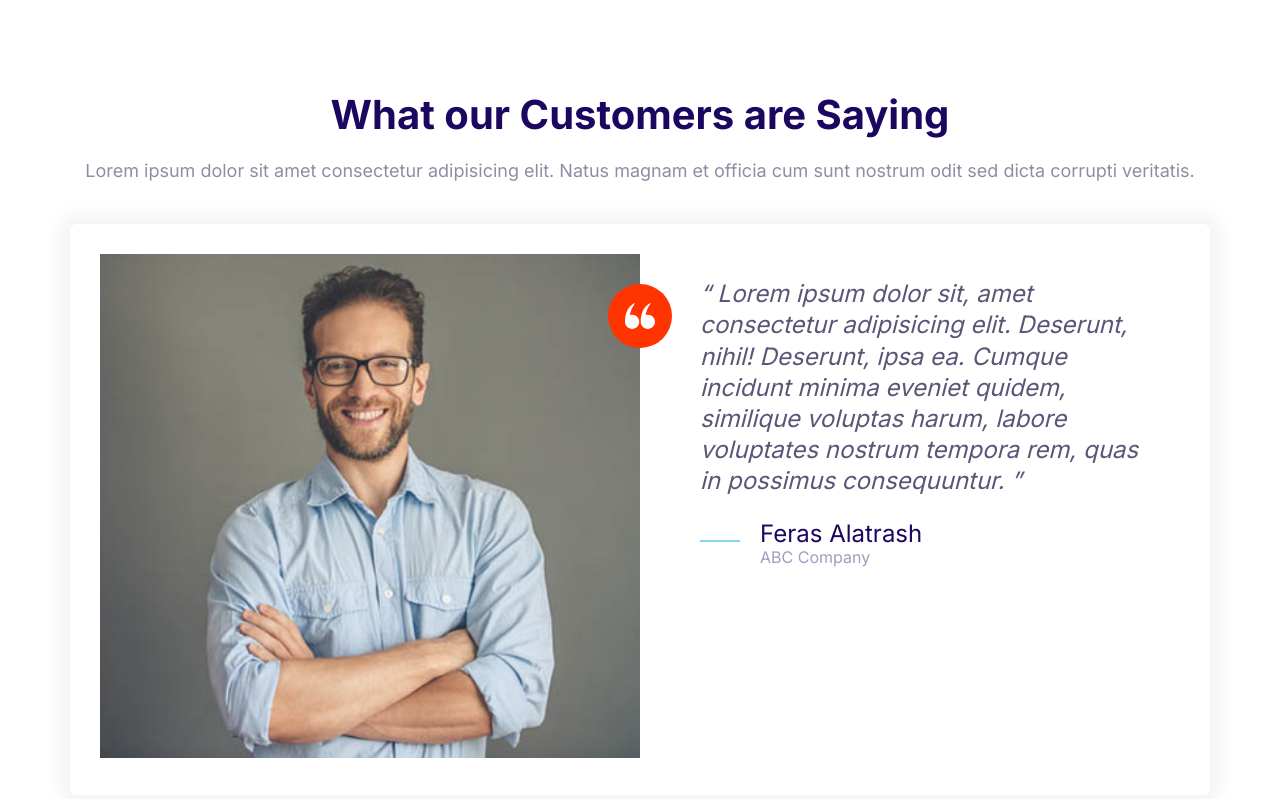
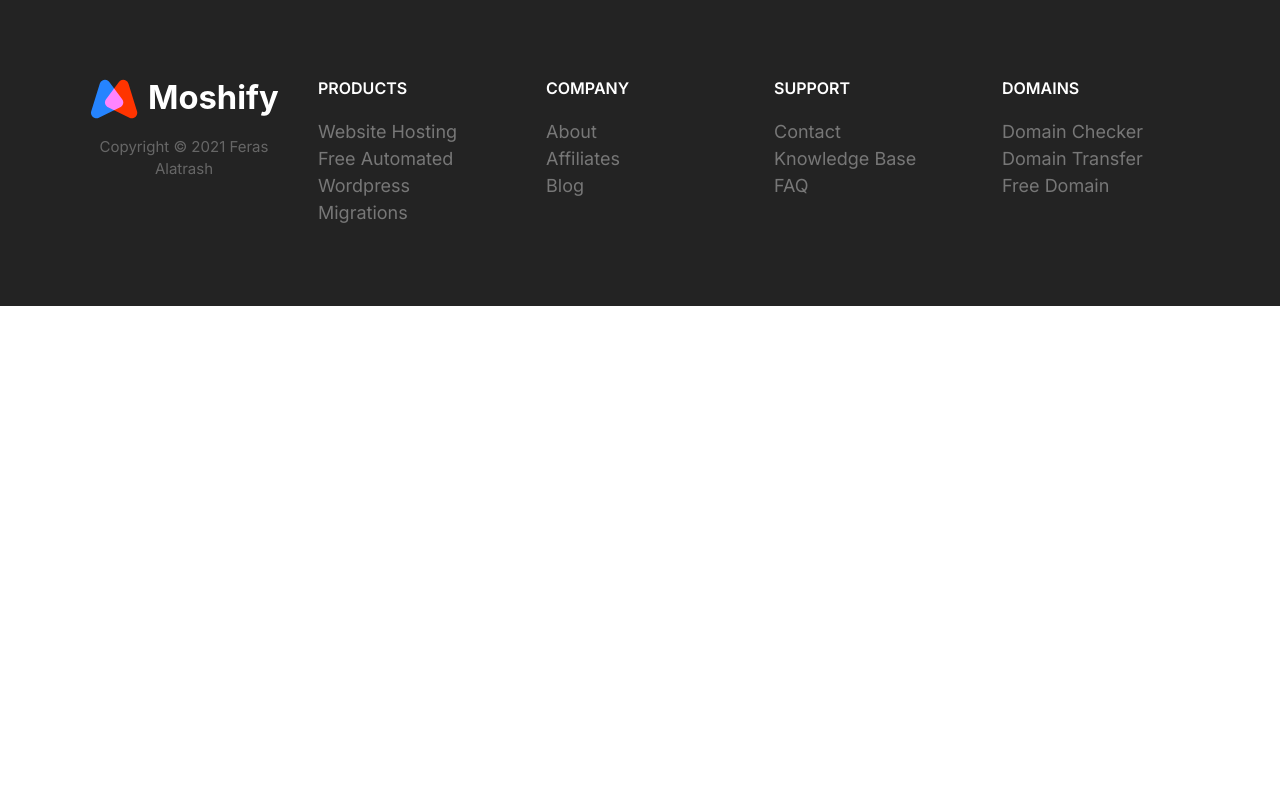
Before and after one commit to FER4S/Moshify, a plain HTML site: page index.html in a window 1280 px wide. Drawn offline with Linux system fonts and the light colour scheme.

Commit message:
Build Footer.

```diff
--- a/css/styles.css
+++ b/css/styles.css
@@ -770,3 +770,75 @@ a {
     max-width: 700px;
   }
 }
+
+/* Footer */
+
+.footer {
+  background: #232323;
+}
+
+.footer a {
+  color: #777;
+  transition: color 0.3s;
+}
+.footer a:hover {
+  color: #fff;
+}
+
+.footer__section {
+  padding: 2rem;
+  border-bottom: 1px solid #393939;
+}
+
+.footer__section .list {
+  margin: 0;
+}
+
+.footer__heading {
+  text-transform: uppercase;
+  font-weight: 600;
+}
+
+.footer__brand {
+  margin-top: 5rem;
+  text-align: center;
+}
+
+.footer__brand img {
+  /* TODO: should apply this to all images */
+  width: 100%;
+  max-width: 230px;
+}
+
+.footer__copyright {
+  font-size: 2.1rem;
+  color: #fff;
+  opacity: 0.3;
+}
+
+@media screen and (min-width: 768px) {
+  .footer__sections {
+    grid-template-columns: repeat(auto-fit, minmax(10rem, 1fr));
+  }
+  .footer .collapsible__chevron {
+    display: none;
+  }
+  .footer .collapsible__content {
+    opacity: 1;
+    max-height: 100%;
+  }
+  .footer__brand {
+    order: -1;
+    margin-top: 1rem;
+  }
+  .footer__copyright {
+    font-size: 1.5rem;
+  }
+
+  .footer__section {
+    border: 0;
+  }
+  .footer__heading {
+    font-size: 1.6rem;
+  }
+}
--- a/index.html
+++ b/index.html
@@ -13,50 +13,79 @@
     <link rel="stylesheet" href="css/styles.css" />
   </head>
   <body>
-    <section class="block">
-      <header class="block__header">
-        <h2>What our Customers are Saying</h2>
-        <p>
-          Lorem ipsum dolor sit amet consectetur adipisicing elit. Natus magnam
-          et officia cum sunt nostrum odit sed dicta corrupti veritatis.
-        </p>
+    <footer class="block block--dark footer">
+      <div class="container grid footer__sections">
+        <section class="collapsible collapsible--expanded footer__section">
+          <header class="collapsible__header">
+            <h2 class="collapsible__heading footer__heading">products</h2>
+
+            <svg class="icon icon--white collapsible__chevron">
+              <use xlink:href="images/sprite.svg#chevron"></use>
+            </svg>
           </header>
-      <div class="container">
-        <div class="card testimonial">
-          <div class="grid grid--1x2">
-            <div class="testimonial__image">
-              <img src="/images/testimonial.jpg" alt="A happy, smiling man" />
-              <span class="icon-container icon-container--accent">
-                <svg class="icon icon--small icon--white">
-                  <use xlink:href="images/sprite.svg#quotes"></use>
+          <div class="collapsible__content">
+            <ul class="list">
+              <li><a href="#">Website Hosting</a></li>
+              <li><a href="#">Free Automated</a></li>
+              <li><a href="#">Wordpress</a></li>
+              <li><a href="#">Migrations</a></li>
+            </ul>
+          </div>
+        </section>
+        <section class="collapsible footer__section">
+          <header class="collapsible__header">
+            <h2 class="collapsible__heading footer__heading">company</h2>
+
+            <svg class="icon icon--white collapsible__chevron">
+              <use xlink:href="images/sprite.svg#chevron"></use>
             </svg>
-              </span>
+          </header>
+          <div class="collapsible__content">
+            <ul class="list">
+              <li><a href="#">About</a></li>
+              <li><a href="#">Affiliates</a></li>
+              <li><a href="#">Blog</a></li>
+            </ul>
           </div>
-            <blockquote class="quote">
-              <p class="quote__text">
-                Lorem ipsum dolor sit, amet consectetur adipisicing elit.
-                Deserunt, nihil! Deserunt, ipsa ea. Cumque incidunt minima
-                eveniet quidem, similique voluptas harum, labore voluptates
-                nostrum tempora rem, quas in possimus consequuntur.
-              </p>
-              <footer>
-                <div class="media">
-                  <div class="media__image">
-                    <svg class="icon icon--primary quote__line">
-                      <use xlink:href="images/sprite.svg#line"></use>
+        </section>
+        <section class="collapsible footer__section">
+          <header class="collapsible__header">
+            <h2 class="collapsible__heading footer__heading">Support</h2>
+
+            <svg class="icon icon--white collapsible__chevron">
+              <use xlink:href="images/sprite.svg#chevron"></use>
             </svg>
+          </header>
+          <div class="collapsible__content">
+            <ul class="list">
+              <li><a href="#">Contact</a></li>
+              <li><a href="#">Knowledge Base</a></li>
+              <li><a href="#">FAQ</a></li>
+            </ul>
           </div>
-                  <div class="media__body">
-                    <h3 class="media__title quote__author">Feras Alatrash</h3>
-                    <p class="quote__company">ABC Company</p>
+        </section>
+        <section class="collapsible footer__section">
+          <header class="collapsible__header">
+            <h2 class="collapsible__heading footer__heading">domains</h2>
+
+            <svg class="icon icon--white collapsible__chevron">
+              <use xlink:href="images/sprite.svg#chevron"></use>
+            </svg>
+          </header>
+          <div class="collapsible__content">
+            <ul class="list">
+              <li><a href="#">Domain Checker</a></li>
+              <li><a href="#">Domain Transfer</a></li>
+              <li><a href="#">Free Domain</a></li>
+            </ul>
           </div>
+        </section>
+        <section class="footer__brand">
+          <img src="images/logo.svg" alt="" />
+          <p class="footer__copyright">Copyright &copy; 2021 Feras Alatrash</p>
+        </section>
       </div>
     </footer>
-            </blockquote>
-          </div>
-        </div>
-      </div>
-    </section>
     <script src="js/main.js"></script>
   </body>
 </html>
```
Also changed, not shown: components/Footer.html (added, +73 -0 lines). Lines whose indentation alone changed are shown as unchanged.
